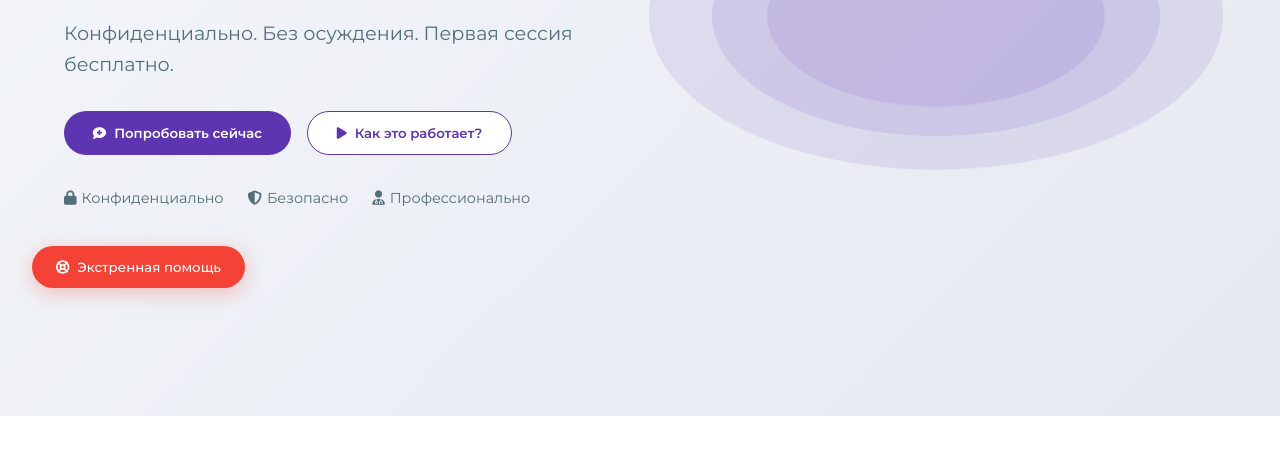
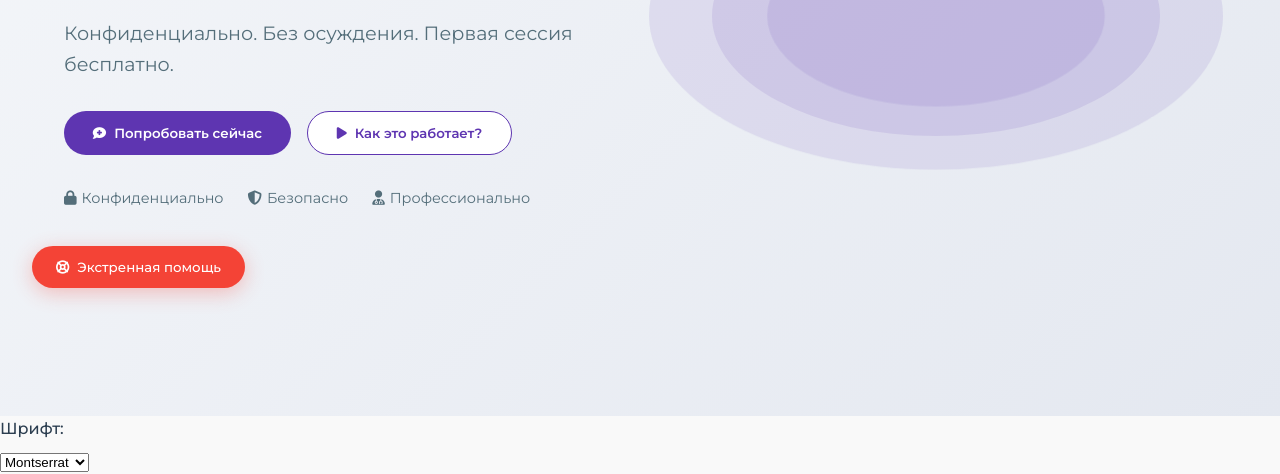
Before and after one commit to INSOMNIAvid/telegrame, a plain HTML site: page index.html in a window 1280 px wide. Shown: the part 480-954 px from the top of the page. Drawn offline with nearby package versions, Linux system fonts and the light colour scheme; no server answers.

Commit message:
Update index.html

```diff
--- a/index.html
+++ b/index.html
@@ -54,7 +54,7 @@
         </div>
         <button id="mobile-menu-btn"><i class="fas fa-bars"></i></button>
     </header>
-
+<button class="theme-toggle" id="theme-toggle"><i class="fas fa-moon"></i></button>
     <!-- Герой-секция -->
     <section class="hero animate__animated animate__fadeIn">
         <div class="hero-text">
@@ -83,7 +83,16 @@
             </div>
         </div>
     </section>
-
+<div class="form-group">
+    <label for="font-family">Шрифт:</label>
+    <select id="font-family" class="font-selector">
+        <option value="'Montserrat', sans-serif">Montserrat</option>
+        <option value="'Roboto', sans-serif">Roboto</option>
+        <option value="'Open Sans', sans-serif">Open Sans</option>
+        <option value="'Lora', serif">Lora</option>
+    </select>
+</div>
+<link href="https://fonts.googleapis.com/css2?family=Montserrat:wght@400;500;600;700&family=Roboto:wght@300;400;500&family=Open+Sans:wght@400;600&family=Lora:wght@400;700&display=swap" rel="stylesheet">
     <!-- Возможности -->
     <section id="features" class="features">
         <div class="container">
```
